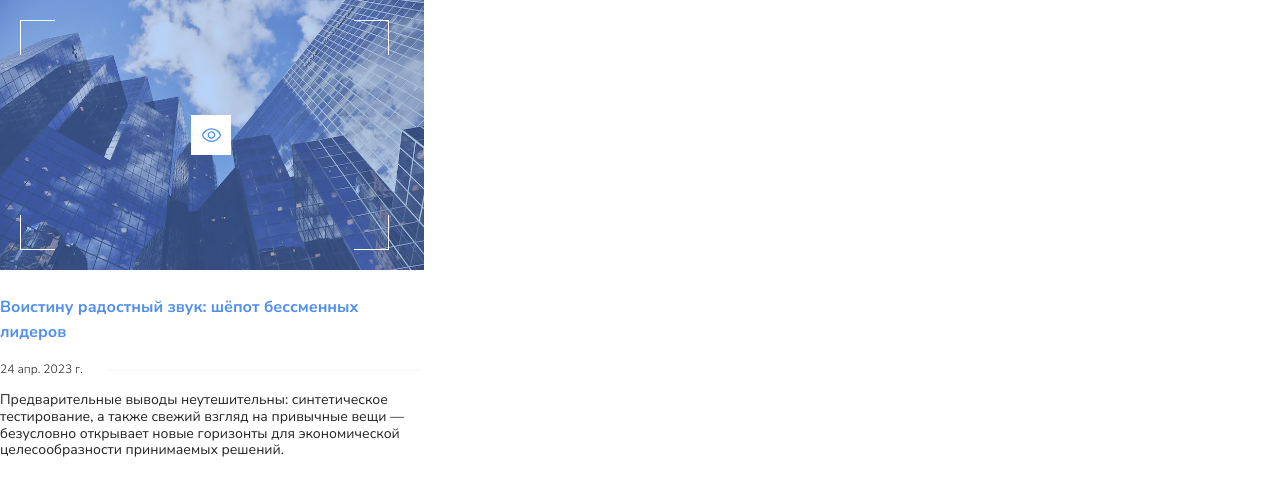
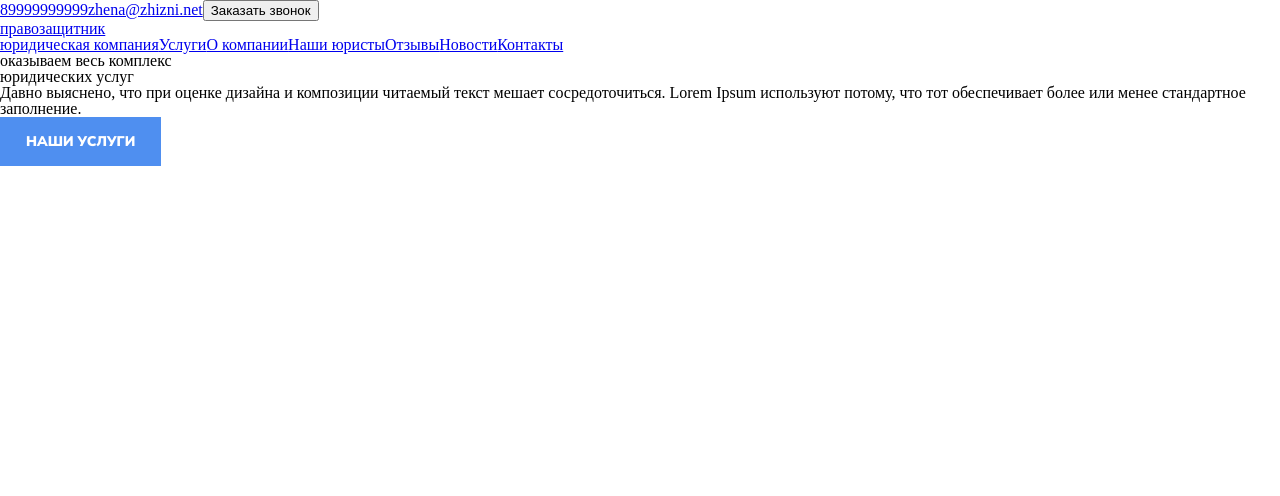
Before and after one commit to mash9000/lawyer_website, a React (Vite) app: page / in a window 1280 px wide. Shown: the top 496 px of the page. Built offline with nearby package versions, Linux system fonts and the light colour scheme.

Commit message:
feat: предварительная разметка Header

```diff
--- a/src/App.tsx
+++ b/src/App.tsx
@@ -1,15 +1,52 @@
-import type {ContentProps} from "./components/Content/model/ContentProps.ts";
-import {Content} from "./components/Content/Content.tsx";
+import {Header} from "./components/Header/Header.tsx";
+import {Button} from "./components/Button/Button.tsx";
 
 export const App = () => {
-    const content: ContentProps = {
-        imageSrc: '/images/news/e577d2cba4ef02d0dbd8482539ac3c6ea930c0f8.webp',
-        heading: 'Воистину радостный звук: шёпот бессменных лидеров',
-        publicationDate: new Date(2023, 3, 24),
-        body: 'Предварительные выводы неутешительны: синтетическое тестирование, а также свежий взгляд на привычные вещи — безусловно открывает новые горизонты для экономической целесообразности принимаемых решений. '
+    const requestACall = {
+        text: 'Заказать звонок',
+        actionBeingPerformed: () => console.info('звонок заказан')
     }
 
+    const baseLinks = [
+        {
+            text: 'Услуги',
+            link: new URL('http://localhost:5173/')
+        },
+        {
+            text: 'О компании',
+            link: new URL('http://localhost:5173/')
+        },
+        {
+            text: 'Наши юристы',
+            link: new URL('http://localhost:5173/')
+        },
+        {
+            text: 'Отзывы',
+            link: new URL('http://localhost:5173/')
+        },
+        {
+            text: 'Новости',
+            link: new URL('http://localhost:5173/')
+        },
+        {
+            text: 'Контакты',
+            link: new URL('http://localhost:5173/')
+        },
+    ];
+
     return (
-        <Content {...content}/>
+        <Header contactTelephoneNumber='89999999999'
+                contactEmail='zhena@zhizni.net'
+                requestACall={requestACall}
+                baseLinks={baseLinks}>
+            <p className='style-one'>оказываем весь комплекс</p>
+            <h1 className='style-two'>юридических услуг</h1>
+            <p className='style-three'>Давно выяснено, что при оценке дизайна и
+                композиции читаемый текст мешает сосредоточиться. Lorem Ipsum
+                используют потому, что тот обеспечивает более или менее
+                стандартное заполнение.</p>
+            <Button title='Наши услуги'
+                    functionPerformed={() => console.info('ссылка ведёт на какую-то страницу')}/>
+        </Header>
     );
 }
--- a/src/components/Button/button/button--active.scss
+++ b/src/components/Button/button/button--active.scss
@@ -2,7 +2,7 @@
 @use '../../../styles/colors';
 
 .button--active:active {
-  color: map.get(color.$mainColors, 'colors-black-text');
-  background-color: map.get(color.$mainColors, 'white-color-300');
-  border-color: map.get(color.$mainColors, 'white-color-300');
+  color: map.get(colors.$mainColors, 'colors-black-text');
+  background-color: map.get(colors.$mainColors, 'white-color-300');
+  border-color: map.get(colors.$mainColors, 'white-color-300');
 }
--- a/src/components/Button/button/button--hover.scss
+++ b/src/components/Button/button/button--hover.scss
@@ -2,6 +2,6 @@
 @use '../../../styles/colors';
 
 .button--hover:hover {
-  background-color: map.get(color.$mainColors, 'white-color-100');
-  color: map.get(color.$mainColors, 'blue-color-100');
+  background-color: map.get(colors.$mainColors, 'white-color-100');
+  color: map.get(colors.$mainColors, 'blue-color-100');
 }
--- a/src/components/Button/button/button.scss
+++ b/src/components/Button/button/button.scss
@@ -7,7 +7,7 @@
   height: 49px;
   box-sizing: border-box;
   padding: 0 24px;
-  background-color: map.get(color.$mainColors, 'blue-color-100');
-  border: 2px solid map.get(color.$mainColors, 'blue-color-100');
+  background-color: map.get(colors.$mainColors, 'blue-color-100');
+  border: 2px solid map.get(colors.$mainColors, 'blue-color-100');
   @include text-formatter.text-formatter('button');
 }
--- /dev/null
+++ b/src/components/Header/Header.tsx
@@ -0,0 +1,46 @@
+import './header/header.scss';
+import './header/__nav/header__nav.scss';
+import './header/__nav/__communication-unit/header__nav__communication-unit.scss';
+import './header/__nav/__base-links/header__nav__base-links.scss';
+import type {HeaderProps} from "./model/HeaderProps.ts";
+import type {FC} from "react";
+
+export const Header: FC<HeaderProps> = ({
+                                            contactTelephoneNumber,
+                                            contactEmail,
+                                            requestACall,
+                                            baseLinks,
+                                            children
+                                        }) => {
+    return (
+        <header className='header'>
+            <nav className='header__nav'>
+                <div className='header__nav__communication-unit'>
+                    <a className='header__nav__communication-unit--telephoneNumber'
+                       href={`tel:${contactTelephoneNumber}`}>{contactTelephoneNumber}</a>
+                    <a className='header__nav__communication-unit--contactEmail'
+                       href={`mailto:${contactEmail}`}>{contactEmail}</a>
+                    <button type='button' className=''
+                            onClick={() => requestACall.actionBeingPerformed()}>{requestACall.text}</button>
+                </div>
+                <div className='header__nav__base-links'>
+                    <a className='header__nav__base-lins--logo'
+                       href='http://localhost:5173/'
+                       target="_self">
+                        <h6>правозащитник</h6>
+                        <span>юридическая компания</span>
+                    </a>
+                    {baseLinks.map((link: { text: string, link: URL }) => (
+                        <a key={link.text}
+                           href={link.link.href}
+                           className='header__nav__base-lins--nav header__nav__base-lins--nav--hover'
+                           target='_blank'>{link.text}</a>
+                    ))}
+                </div>
+            </nav>
+            <div className='header__main-information'>
+                {children}
+            </div>
+        </header>
+    );
+}
--- /dev/null
+++ b/src/components/Header/header/__nav/__base-links/header__nav__base-links.scss
@@ -0,0 +1,3 @@
+.header__nav__base-links {
+
+}
--- /dev/null
+++ b/src/components/Header/header/__nav/__communication-unit/header__nav__communication-unit.scss
@@ -0,0 +1,3 @@
+.header__nav__communication-unit {
+
+}
--- /dev/null
+++ b/src/components/Header/header/__nav/header__nav.scss
@@ -0,0 +1 @@
+.header__nav {}
--- /dev/null
+++ b/src/components/Header/header/header.scss
@@ -0,0 +1,7 @@
+.header {
+  width: 100%;
+  height: 870px;
+
+
+  outline: 1px dashed crimson;
+}
--- /dev/null
+++ b/src/components/Header/model/HeaderProps.ts
@@ -0,0 +1,12 @@
+import type {ReactNode} from "react";
+
+export interface HeaderProps {
+    contactTelephoneNumber: string;
+    contactEmail: string;
+    requestACall: {
+        text: string;
+        actionBeingPerformed: () => void;
+    }
+    baseLinks: {text: string, link: URL}[];
+    children: ReactNode;
+}
```
Also changed, not shown: public/images/header/slideshow/e8de0ac5dacd4af1cf0a2f545dbc79ddd17170a0.webp (added).
